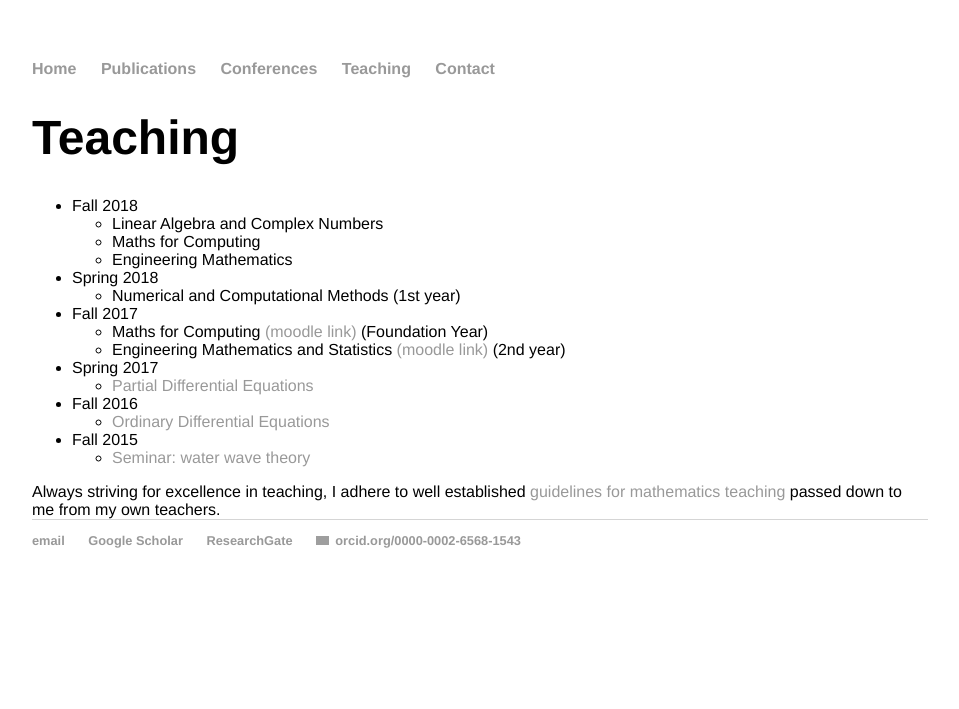
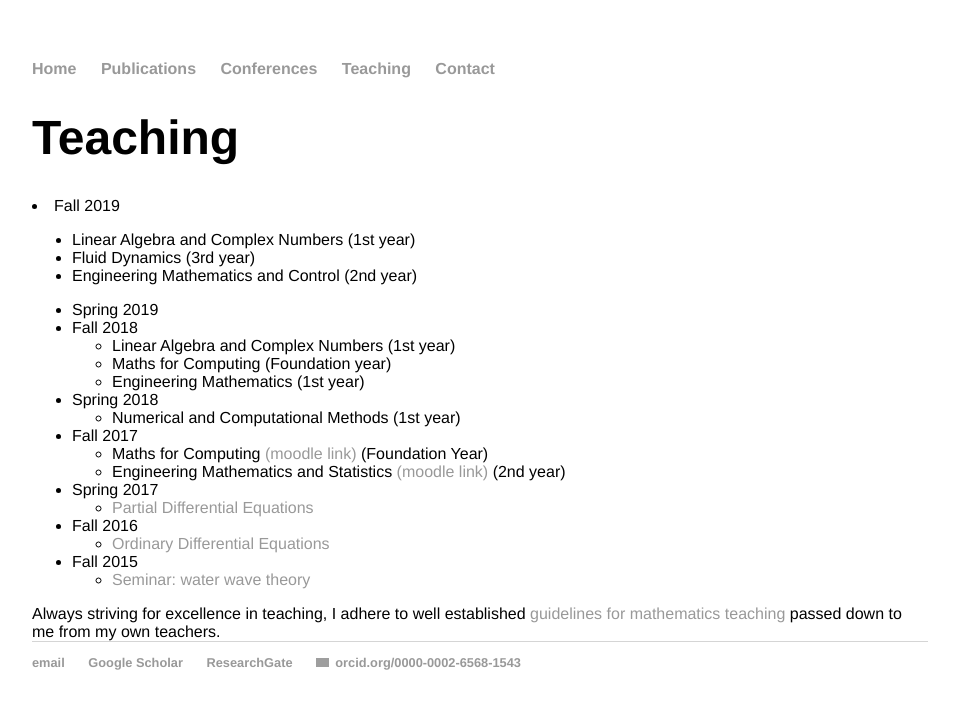
Before and after one commit to rstuhlmeier/rstuhlmeier.github.io, a Jekyll site: the page built from teaching/index.html, in a window 1280 px wide. Shown: the top 709 px of the page, without its empty margins (160-1119 px from the left). Built offline with Jekyll 4.4.1, drawn with Linux system fonts in a browser that asks for light colours; grey boxes are pictures that could not be loaded.

Commit message:
Update index.html

```diff
--- a/teaching/index.html
+++ b/teaching/index.html
@@ -5,12 +5,22 @@
 
 <h1> Teaching </h1>
 
+<li> Fall 2019
+    <ul>
+      <li> Linear Algebra and Complex Numbers (1st year) </li>
+      <li> Fluid Dynamics (3rd year) </li>
+      <li> Engineering Mathematics and Control (2nd year)</li>
+    </ul>
 <ul>
+  <li> Spring 2019
+    <ul>
+      <Numerical and Computational Methods (1st year)</li>
+                 </ul>
   <li> Fall 2018
     <ul>
-      <li> Linear Algebra and Complex Numbers </li>
-      <li> Maths for Computing </li>
-      <li> Engineering Mathematics </li>
+      <li> Linear Algebra and Complex Numbers (1st year) </li>
+      <li> Maths for Computing (Foundation year) </li>
+      <li> Engineering Mathematics (1st year)</li>
     </ul>
 <li> Spring 2018
 <ul>
```
